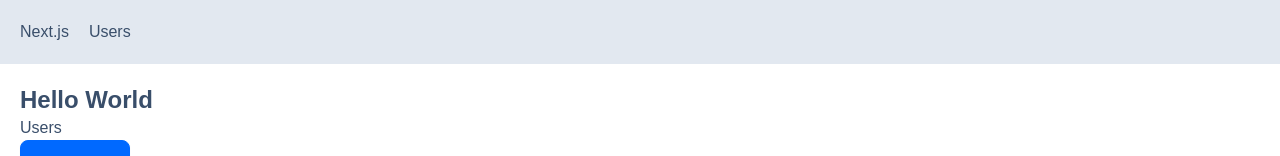
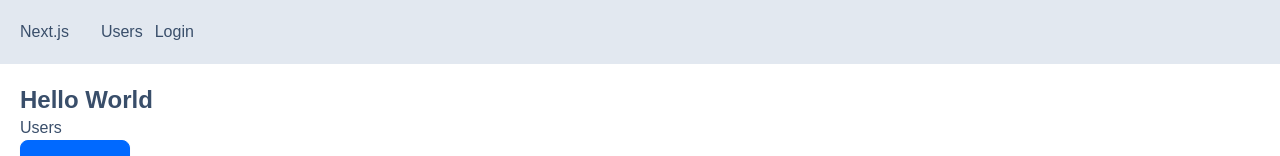
Before and after one commit to woocky17/next-app, a Next.js app: page / in a window 1280 px wide. Shown: the top 156 px of the page. Built offline with nearby package versions, Linux system fonts and the light colour scheme.

Commit message:
Configuring Google Provider

```diff
--- a/app/NavBar.tsx
+++ b/app/NavBar.tsx
@@ -3,7 +3,7 @@
 
 const NavBar = () => {
   return (
-    <div className="flex bg-slate-200 p-5">
+    <div className="flex bg-slate-200 p-5 space-x-3">
       <Link href="/" className="mr-5">
         Next.js
       </Link>
@@ -11,6 +11,7 @@
       <Link href="/users" className="mr-5">
         Users
       </Link>
+      <Link href="/api/auth/signin">Login</Link>
     </div>
   );
 };
--- /dev/null
+++ b/app/api/auth/[...nextauth]/route.ts
@@ -0,0 +1,13 @@
+import NextAuth from "next-auth";
+import GoogleProvider from "next-auth/providers/google";
+
+const handler = NextAuth({
+  providers: [
+    GoogleProvider({
+      clientId: process.env.GOOGLE_CLIENT_ID!,
+      clientSecret: process.env.GOOGLE_CLIENT_SECRET!,
+    }),
+  ],
+});
+
+export { handler as GET, handler as POST };
--- a/app/auth/[...nextauth]/route.ts
+++ /dev/null
@@ -1,5 +0,0 @@
-import NextAuth from "next-auth";
-
-const handler = NextAuth({});
-
-export { handler as GET, handler as POST };
```
